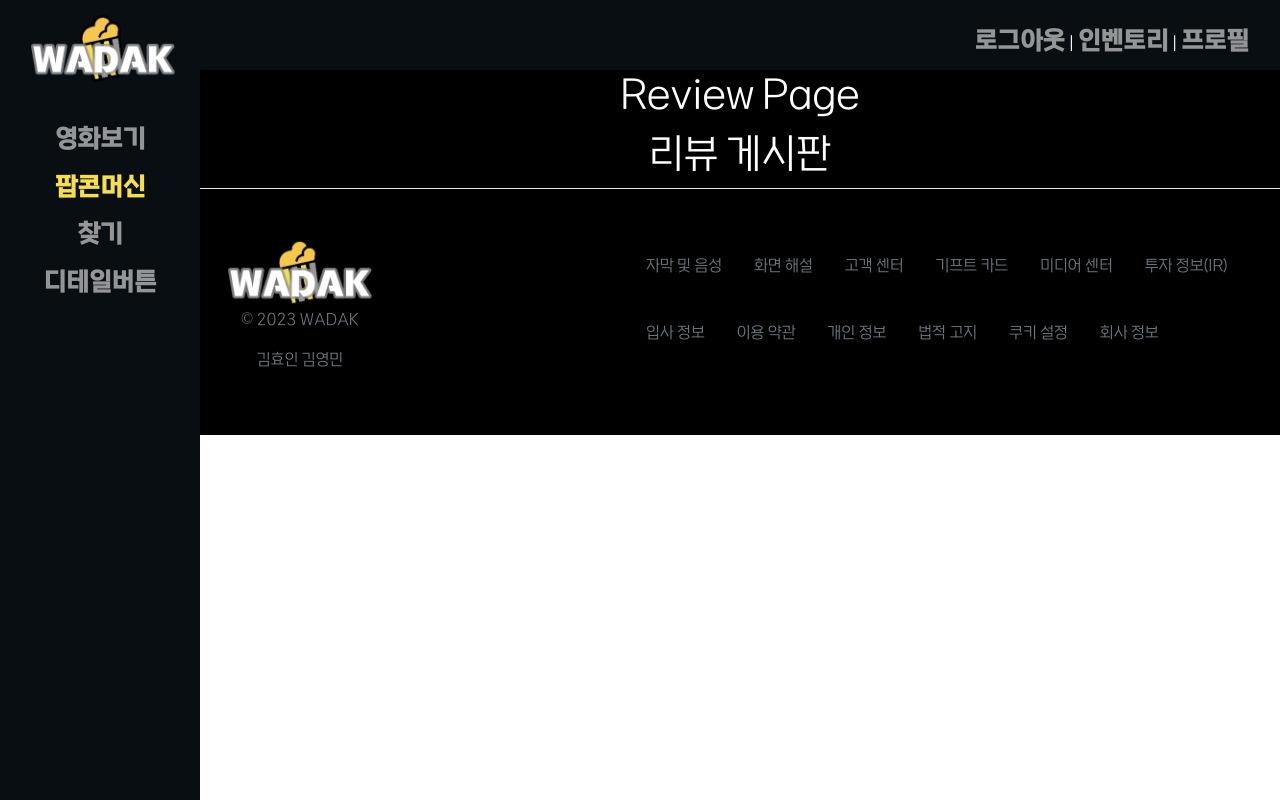
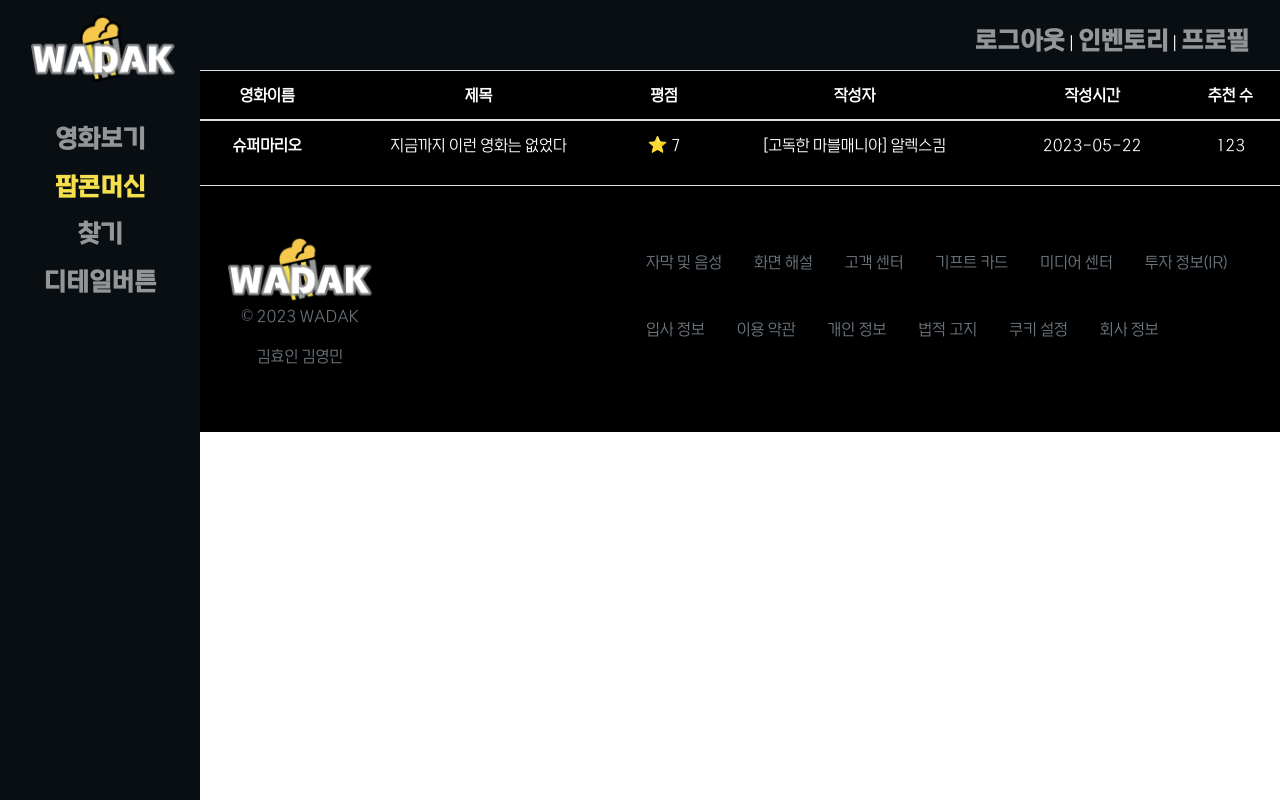
Before and after one commit to Alex-Redlich/WADAK, a Vue app in the folder final_pjt_front/: page /popcorn-machine in a window 1280 px wide. Built offline with nearby package versions, Linux system fonts and the light colour scheme.

Commit message:
페이지구현__ReviewView.vue, ReviewList.vue__리뷰리스트 구현

```diff
--- a/final_pjt_front/src/components/Review/ReviewList.vue
+++ b/final_pjt_front/src/components/Review/ReviewList.vue
@@ -1,7 +1,29 @@
 <template>
   <div class="ReviewList">
-    <div style="border: solid black">
-      <h1>리뷰 게시판</h1>
+    <div class="Reviewlistbox">
+      <table id="ReviewTable" class="table">
+        <thead>
+          <tr>
+            <th scope="col-2">영화이름</th>
+            <th scope="col-3">제목</th>
+            <th scope="col-1">평점</th>
+            <th scope="col-2">작성자</th>
+            <th scope="col-1">작성시간</th>
+            <th scope="col-1">추천 수</th>
+          </tr>
+        </thead>
+        <tbody>
+          <!-- for문돌기 -->
+          <tr>
+            <th scope="row">슈퍼마리오</th>
+            <td>지금까지 이런 영화는 없었다</td>
+            <td>⭐ 7</td>
+            <td>[고독한 마블매니아] 알렉스킴</td>
+            <td>2023-05-22</td>
+            <td>123</td>
+          </tr>
+        </tbody>
+      </table>
     </div>
   </div>
 </template>
@@ -13,4 +35,15 @@ export default {
 }
 </script>
 
-<style></style>
+<style>
+.ReviewList {
+  display: flex;
+  justify-content: center;
+}
+.Reviewlistbox {
+  width: 1500px;
+}
+#ReviewTable {
+  color: white;
+}
+</style>
--- a/final_pjt_front/src/views/ReviewView.vue
+++ b/final_pjt_front/src/views/ReviewView.vue
@@ -1,6 +1,5 @@
 <template>
   <div class="ReviewView">
-    <h1>Review Page</h1>
     <ReviewList />
   </div>
 </template>
@@ -19,5 +18,8 @@ export default {
 .ReviewView {
   margin-top: 70px;
   margin-left: 200px;
+  display: flex;
+  flex-direction: column;
+  justify-content: center;
 }
 </style>
```
